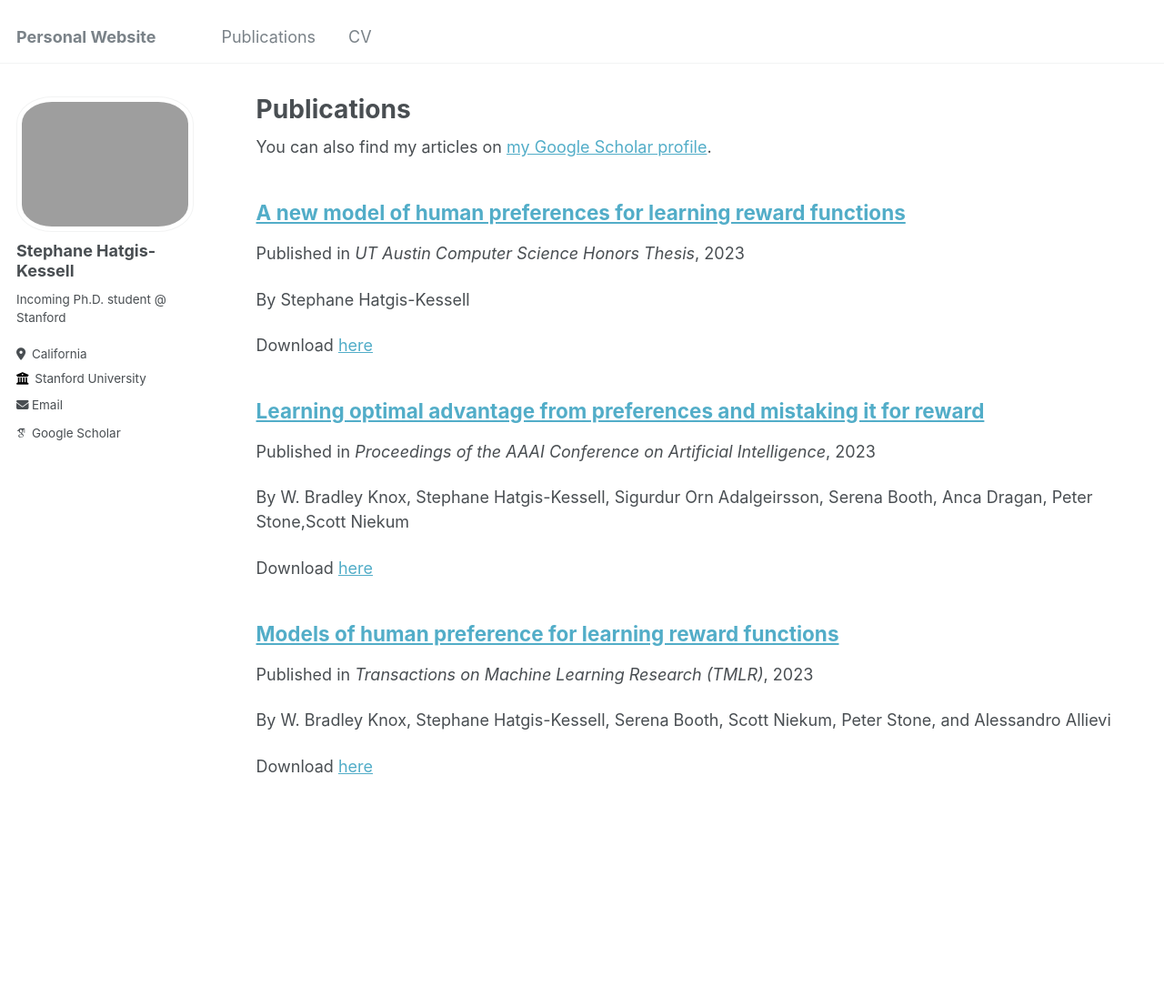
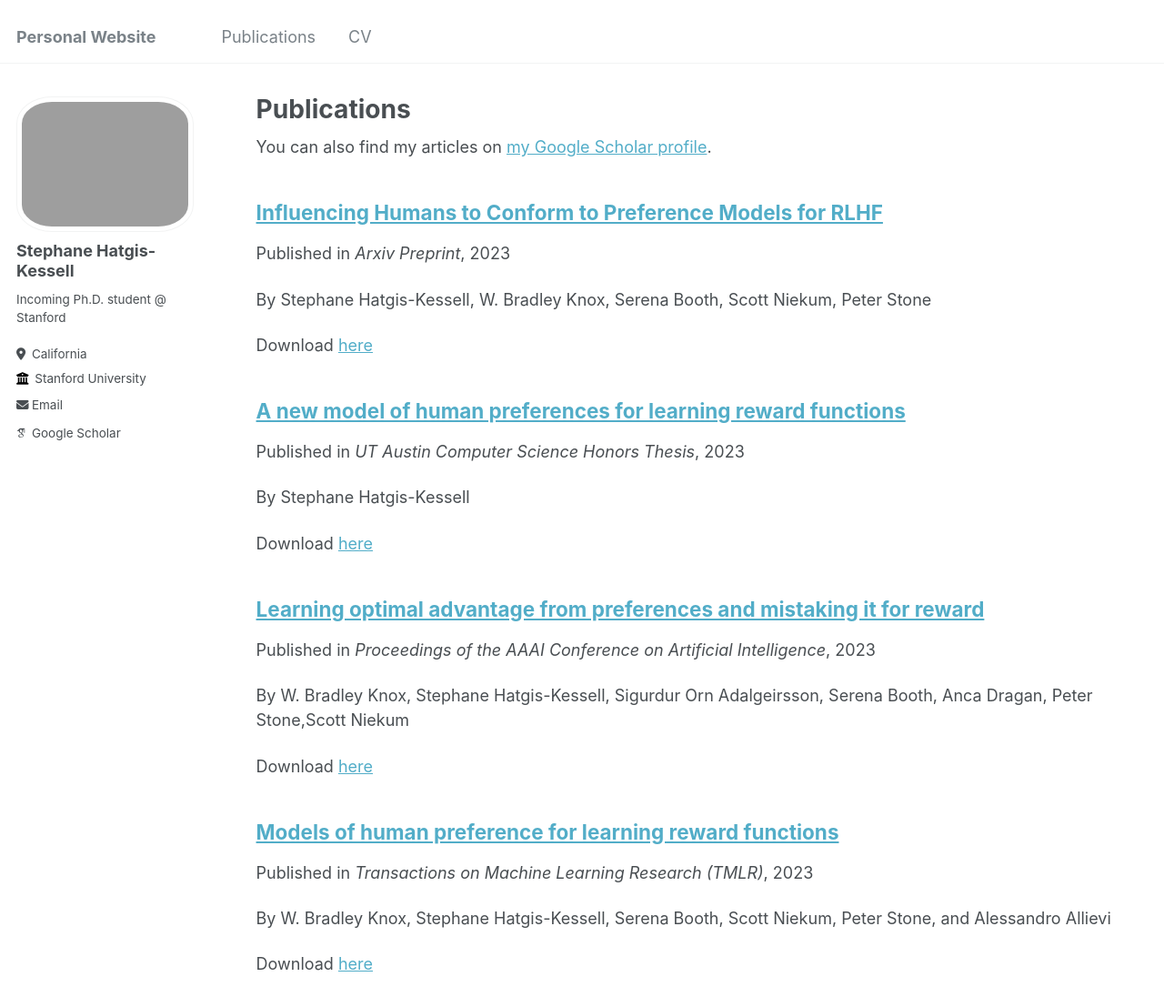
Before and after one commit to Stephanehk/stephanehk.github.io, a Jekyll site: the page built from _pages/publications.md, in a window 1280 px wide and 1295 px high. Shown: the top 1107 px of the window at 91% size. Built offline with Jekyll 4.4.1, drawn with Linux system fonts in a browser that asks for light colours; some web fonts are replaced; some of the changed lines change nothing that is shown.

Commit message:
added pub, modified bio

```diff
--- a/_config.yml
+++ b/_config.yml
@@ -74,7 +74,7 @@ atom_feed:
 
 
 # SEO Related
-google_site_verification :
+google_site_verification : google5218c0449201172d.html
 bing_site_verification   :
 alexa_site_verification  :
 yandex_site_verification :
--- /dev/null
+++ b/_publications/2023-08-03-paper-title-number-4.md
@@ -0,0 +1,17 @@
+---
+title: "Influencing Humans to Conform to Preference Models for RLHF"
+collection: publications
+permalink: /publication/2023-08-03-paper-title-number-4
+# excerpt: 'This paper is about fixing template issue #693.'
+# date: 2024-02-17
+venue: 'Arxiv Preprint'
+paperurl: 'https://arxiv.org/pdf/2501.06416'
+# citation: 'Your Name, You. (2024). &quot;Paper Title Number 3.&quot; <i>GitHub Journal of Bugs</i>. 1(3).'
+---
+By Stephane Hatgis-Kessell, W. Bradley Knox, Serena Booth, Scott Niekum, Peter Stone
+
+Advisor: Peter Stone
+
+**Abstract**
+
+Designing a reinforcement learning from human feedback (RLHF) algorithm to approximate a human's unobservable reward function  requires assuming, implicitly or explicitly, a model of human preferences.  A preference model that poorly describes how humans generate preferences risks learning a poor approximation of the human’s reward function. In this paper, we conduct three human studies to assess whether one can influence the expression of real human preferences to more closely conform to a desired preference model. Importantly, our approach does not seek to alter the human's unobserved reward function. Rather, we change how humans use this reward function to generate preferences, such that they better match whatever preference model is assumed by a particular RLHF algorithm. We introduce three interventions: showing humans the quantities that underlie a preference model, which is normally unobservable information derived from the reward function; training people to follow a specific preference model; and modifying the preference elicitation question. All intervention types show significant effects, providing practical tools to improve preference data quality and the resultant alignment of learned reward functions. Overall we establish a novel research direction in model alignment: designing interfaces and training interventions to increase human conformance with the modeling assumptions of the algorithm that will learn from their input.
```
